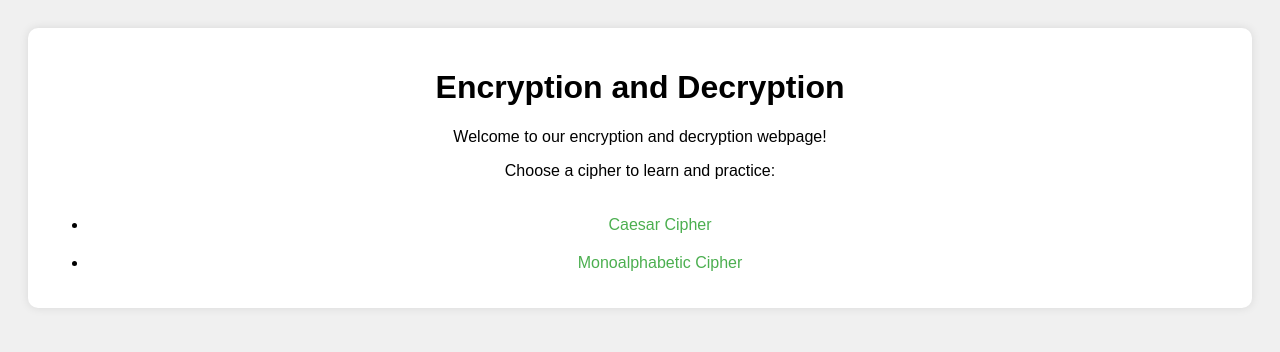
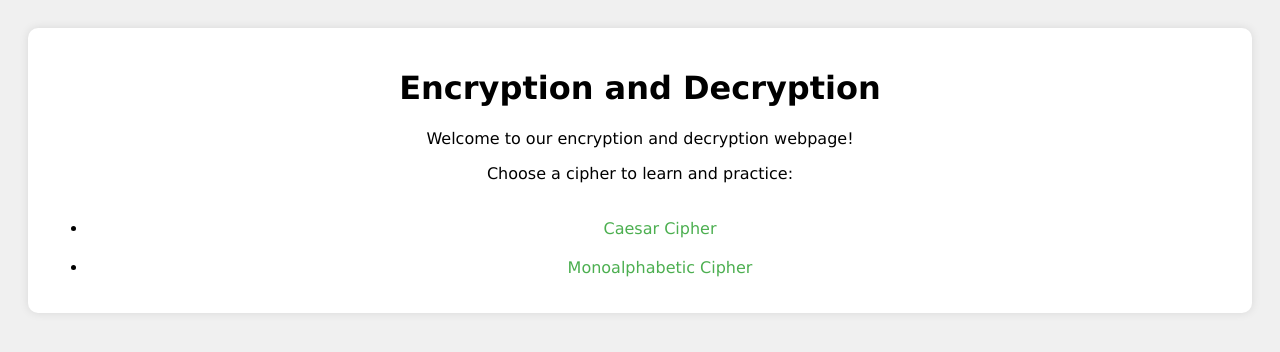
Before and after one commit to yash-rao/HCI_Project, a plain HTML site: page index.html in a window 1280 px wide. Drawn offline with Linux system fonts and the light colour scheme.

Commit message:
Update styles.css

```diff
--- a/styles.css
+++ b/styles.css
@@ -1,5 +1,5 @@
 body {
-    font-family: Arial, sans-serif;
+    font-family: Verdana, sans-serif;
     background-color: #f0f0f0;
     padding: 20px;
 }
```
